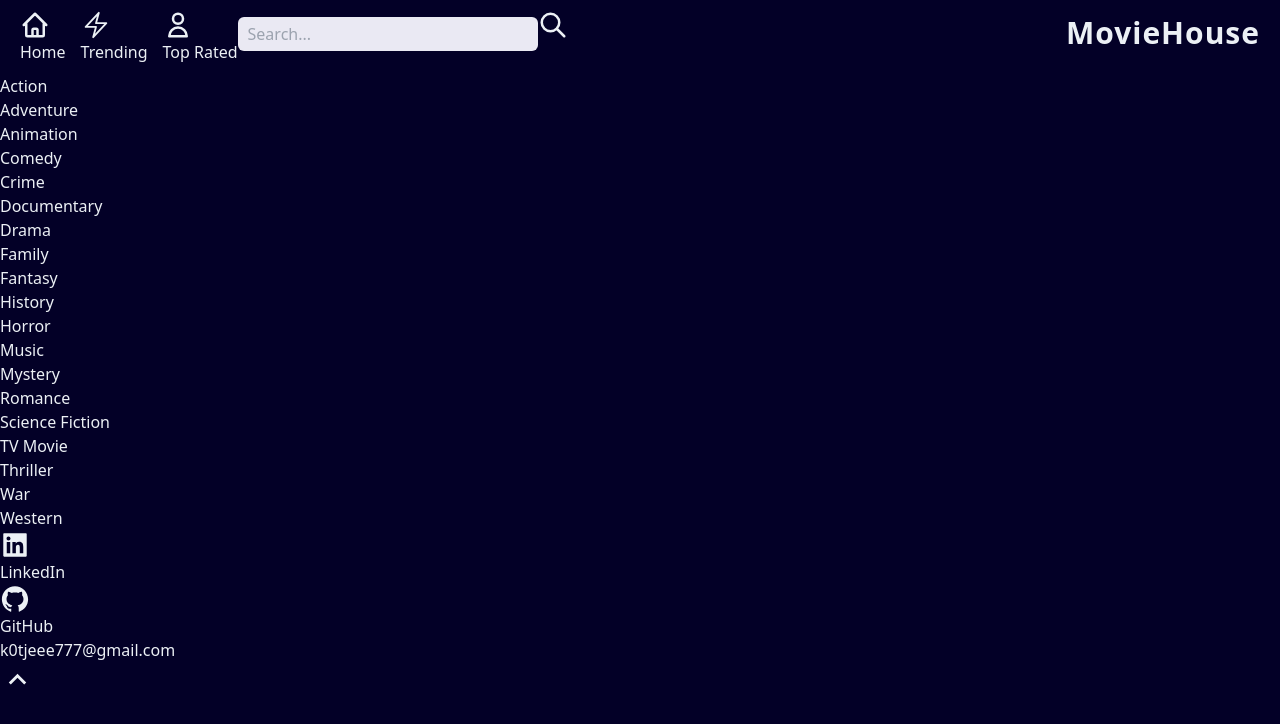
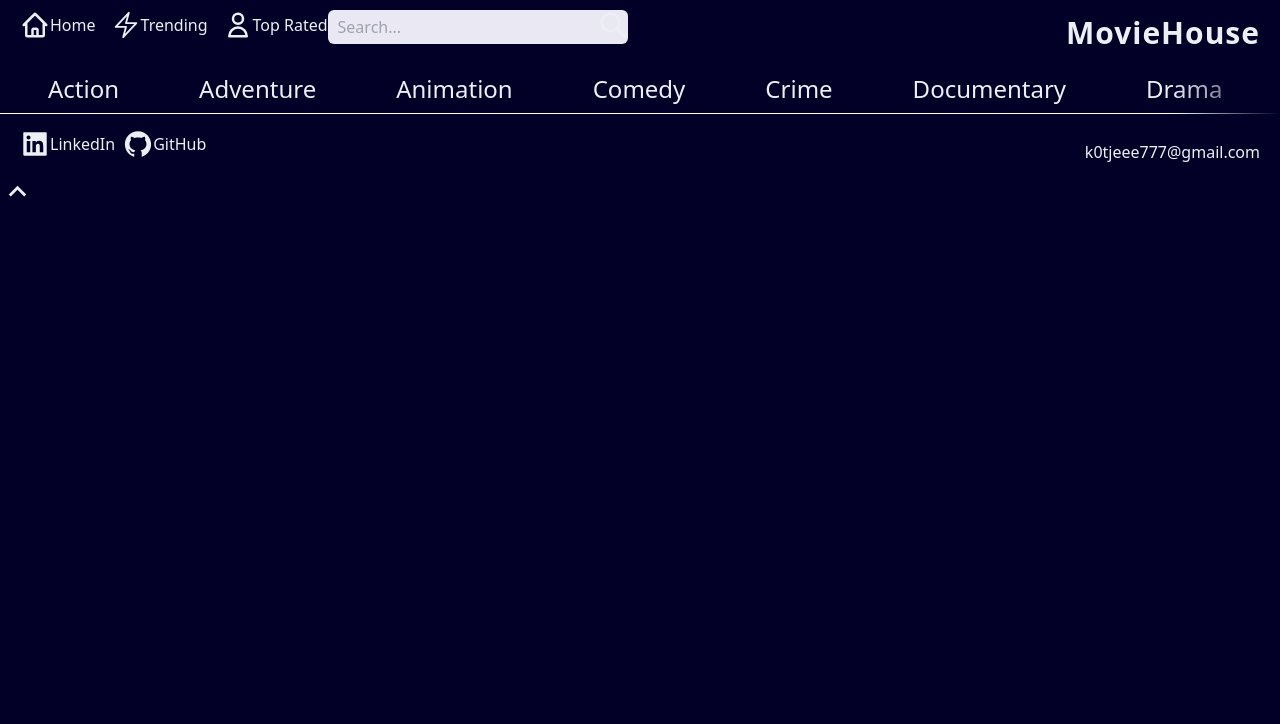
Before and after one commit to yakkkot/hulu-app, a Next.js app: page / in a window 1280 px wide. Shown: the top 724 px of the page. Built offline with nearby package versions, Linux system fonts and the light colour scheme.

Commit message:
problem with tailwind

```diff
--- a/Components/Up/Up.tsx
+++ b/Components/Up/Up.tsx
@@ -1,7 +1,4 @@
 import {MdKeyboardArrowUp} from "react-icons/md";
-
-
-
 
 export const Up = (): JSX.Element => {
 
--- a/next.config.js
+++ b/next.config.js
@@ -15,7 +15,6 @@ const nextConfig = {
   images: {
     domains: [
       'image.tmdb.org',
-      // 'img.freepik.com/premium-vector/'
       'img.freepik.com',
       'previews.123rf.com'
     ],
--- a/pages/_app.tsx
+++ b/pages/_app.tsx
@@ -1,9 +1,16 @@
-import '../styles/globals.css'
+import '../styles/globals.css';
 import type { AppProps } from 'next/app'
+import Head from "next/head";
 
 
 export default function App({ Component, pageProps }: AppProps) {
   return (
+      <>
+        <Head>
+          <title>Hulu by Yakkkot</title>
+          <link rel="icon" href="/favicon.ico"/>
+        </Head>
         <Component {...pageProps} />
+      </>
   );
 }
--- a/pages/index.tsx
+++ b/pages/index.tsx
@@ -1,11 +1,5 @@
 import Head from 'next/head'
 import {withLayout} from "../layout/layout";
-import {GetStaticPaths, GetStaticProps, GetStaticPropsContext} from "next";
-import {ParsedUrlQuery} from "querystring";
-import {moviesServices} from "../services/movie.services";
-import {IPageMovies} from "../Interfaces/Movie.interface";
-import {Film} from "../Components";
-import React from "react";
 
 
 function First():JSX.Element {
@@ -13,8 +7,7 @@ function First():JSX.Element {
   return (
     <div>
       <Head>
-        <title>Create Next App</title>
-        <meta name="description" content="Generated by create next app" />
+        <title>Hulu by Yakkkot</title>
         <link rel="icon" href="/favicon.ico" />
       </Head>
     </div>
@@ -22,36 +15,3 @@ function First():JSX.Element {
 }
 
 export default withLayout(First)
-
-// export const getStaticPaths: GetStaticPaths = async () => {
-//
-//     return {
-//         paths: ['/'],
-//         fallback: true
-//     };
-// };
-
-// export const getStaticProps: GetStaticProps = async ({ params }: GetStaticPropsContext<ParsedUrlQuery>) => {
-//
-//     try {
-//         //
-//         // const {data: page} = await moviesServices.getAll();
-//         //
-//         // if (page.results.length == 0) {
-//         //     return {
-//         //         notFound: true
-//         //     };
-//         // }
-//         return {
-//             redirect: {
-//                 permanent: false,
-//                 destination: '/home',
-//             },
-//         };
-//     }
-//     catch {
-//         return {
-//             notFound: true
-//         };
-//     }
-// };
--- a/postcss.config.js
+++ b/postcss.config.js
@@ -1,6 +1,9 @@
+// postcss.config.js file
 module.exports = {
   plugins: {
-    tailwindcss: {},
+    'postcss-import': {},
+    'tailwindcss/nesting': {},
+    tailwindcss: { config: './tailwind.config.js' },
     autoprefixer: {},
   },
-}
+};
--- a/styles/globals.css
+++ b/styles/globals.css
@@ -1,6 +1,6 @@
-@tailwind base;
-@tailwind components;
-@tailwind utilities;
+@import 'tailwindcss/base';
+@import 'tailwindcss/components';
+@import 'tailwindcss/utilities';
 
 @layer base {
     body {
--- a/tailwind.config.js
+++ b/tailwind.config.js
@@ -3,6 +3,7 @@ module.exports = {
   content: [
     "./pages/**/*.{js,ts,jsx,tsx}",
     "./components/**/*.{js,ts,jsx,tsx}",
+    "./layout/**/*.{js,ts,jsx,tsx}"
   ],
   theme: {
     extend: {},
```
